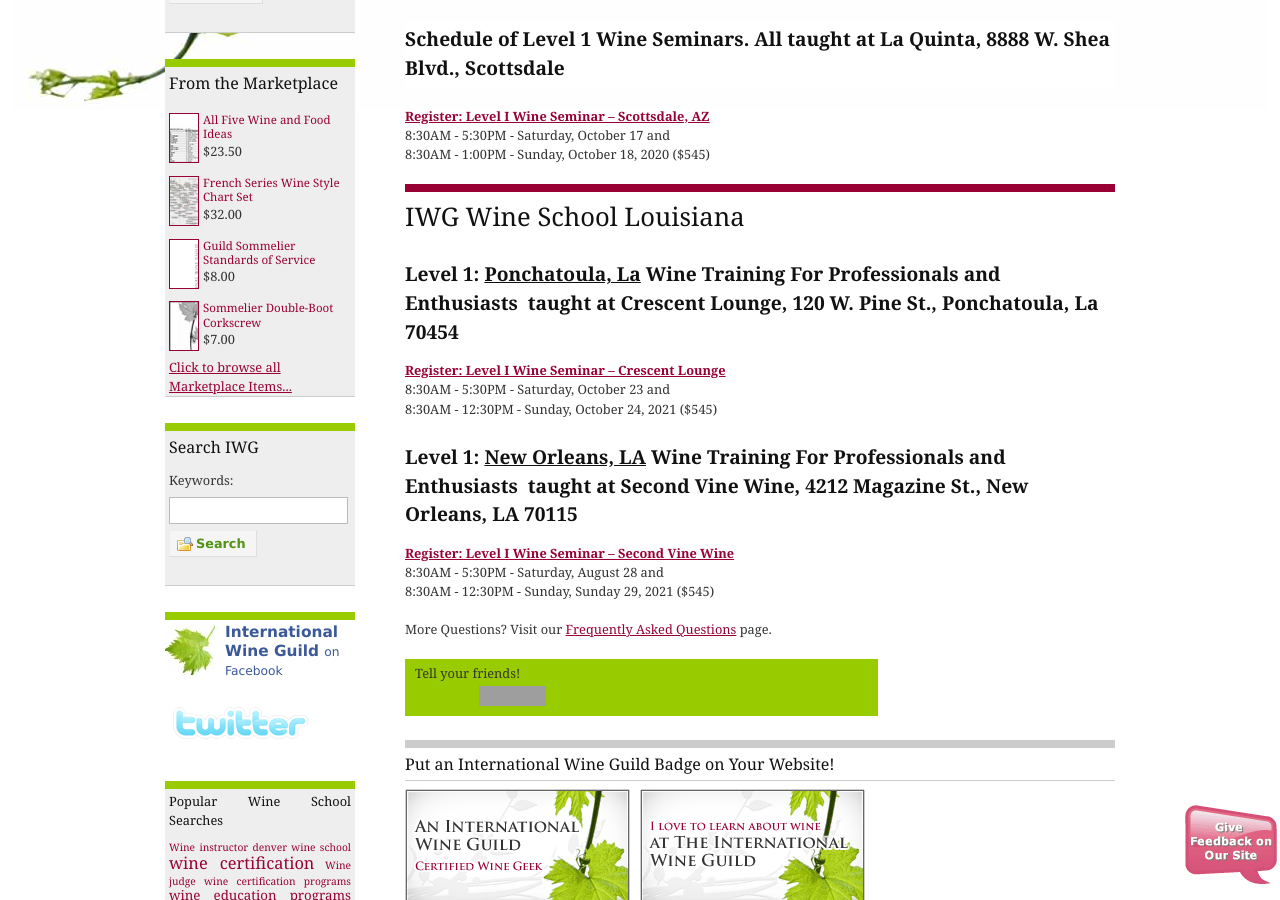
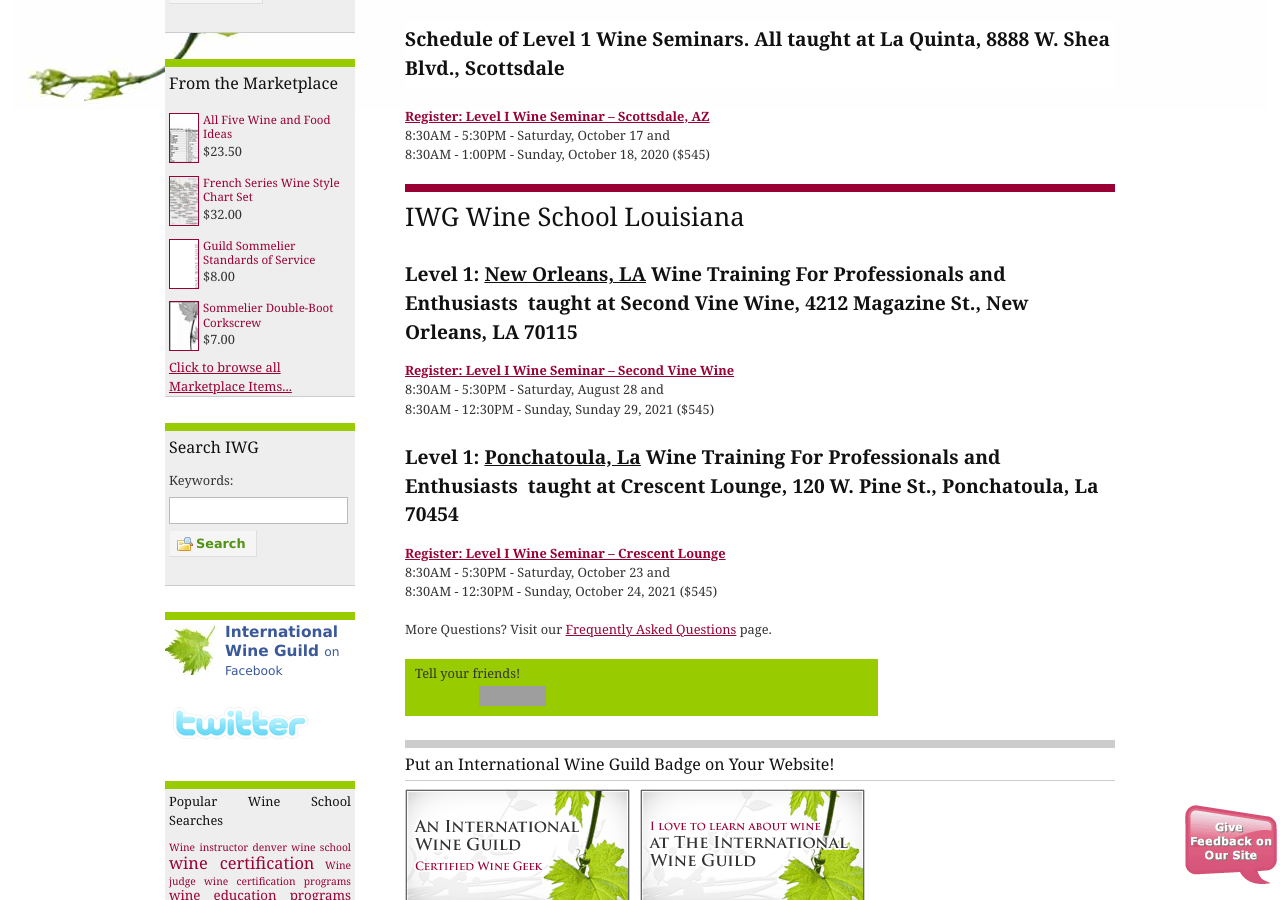
Before and after one commit to CKDev/internationalwineguild.com, a Jekyll site: the page built from arizona-wine-school.html, in a window 1280 px wide and 900 px high, scrolled down 870 px. Built offline with Jekyll 4.4.1, drawn with Linux system fonts in a browser that asks for light colours; a script that is not in the unit is left out; comment, search, counter and statistics services are not loaded; some of the changed lines change nothing that is shown; grey boxes are pictures that could not be loaded.

Commit message:
Update arizona-wine-school.html

```diff
--- a/arizona-wine-school.html
+++ b/arizona-wine-school.html
@@ -38,6 +38,14 @@
 
 <h1>IWG Wine School Louisiana</h1>
 
+<h3><strong>Level 1: <u>New Orleans, LA</u> Wine Training For Professionals and Enthusiasts&nbsp; taught at Second Vine Wine, 4212 Magazine St., New Orleans, LA 70115&nbsp;</strong></h3>
+
+<p><a class="ga-track"
+    href="http://ww4.aitsafe.com/cf/add.cfm?userid=6714687&amp;product=Level+1+Wine+Seminar+Crescent+Lounge++-++8/28-29, 2021&amp;price=545&amp;return=www.internationalwineguild.com/texas-wine-school">
+    <strong>Register: Level I Wine Seminar – Second Vine Wine</strong>
+  </a><br>
+  8:30AM - 5:30PM - Saturday, August 28 and<br>
+  8:30AM - 12:30PM - Sunday, Sunday 29, 2021 ($545)</p>
 <h3><strong>Level 1: <u>Ponchatoula, La</u> Wine Training For Professionals and Enthusiasts&nbsp; taught at Crescent Lounge, 120 W. Pine St., Ponchatoula, La 70454&nbsp;</strong></h3>
 
 <p><a class="ga-track"
@@ -46,12 +54,3 @@
   </a><br>
   8:30AM - 5:30PM - Saturday, October 23 and<br>
   8:30AM - 12:30PM - Sunday, October 24, 2021 ($545)</p>
-
-<h3><strong>Level 1: <u>New Orleans, LA</u> Wine Training For Professionals and Enthusiasts&nbsp; taught at Second Vine Wine, 4212 Magazine St., New Orleans, LA 70115&nbsp;</strong></h3>
-
-<p><a class="ga-track"
-    href="http://ww4.aitsafe.com/cf/add.cfm?userid=6714687&amp;product=Level+1+Wine+Seminar+Crescent+Lounge++-++8/28-29, 2021&amp;price=545&amp;return=www.internationalwineguild.com/texas-wine-school">
-    <strong>Register: Level I Wine Seminar – Second Vine Wine</strong>
-  </a><br>
-  8:30AM - 5:30PM - Saturday, August 28 and<br>
-  8:30AM - 12:30PM - Sunday, Sunday 29, 2021 ($545)</p>
```
